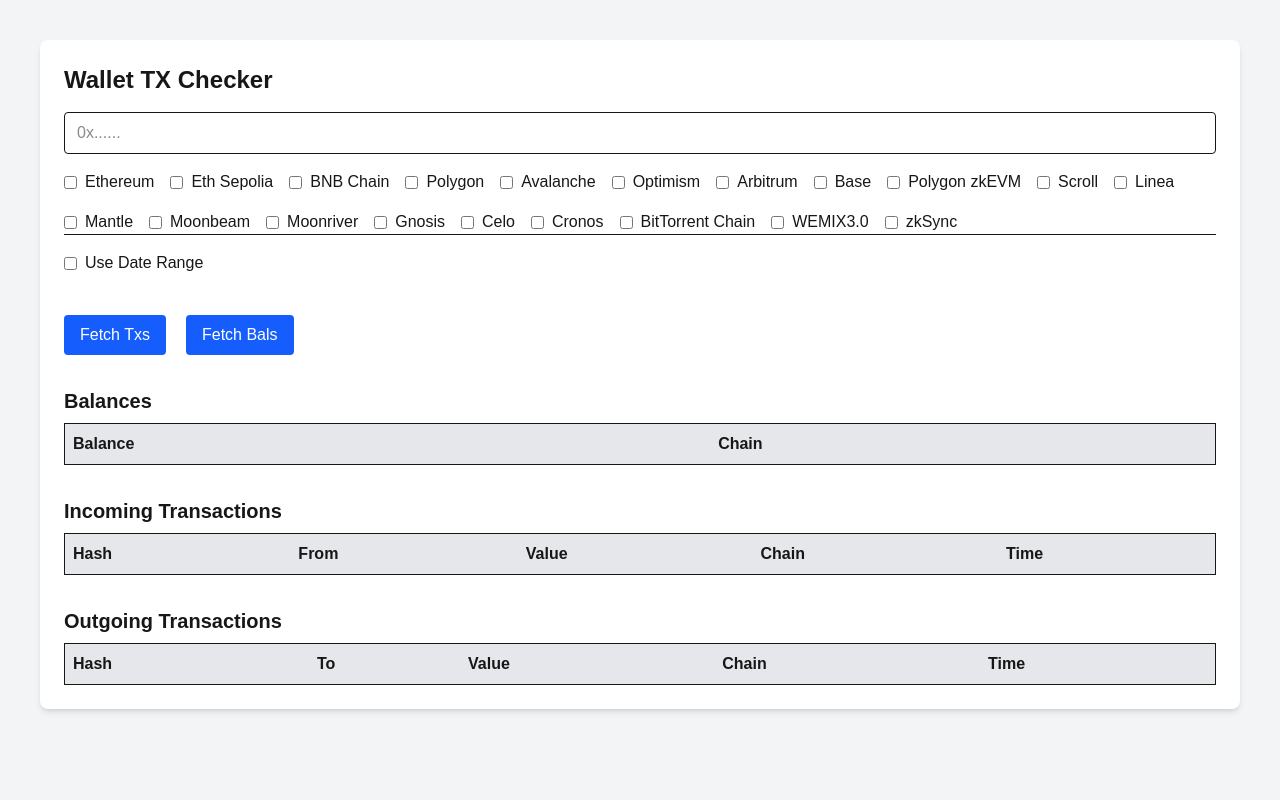
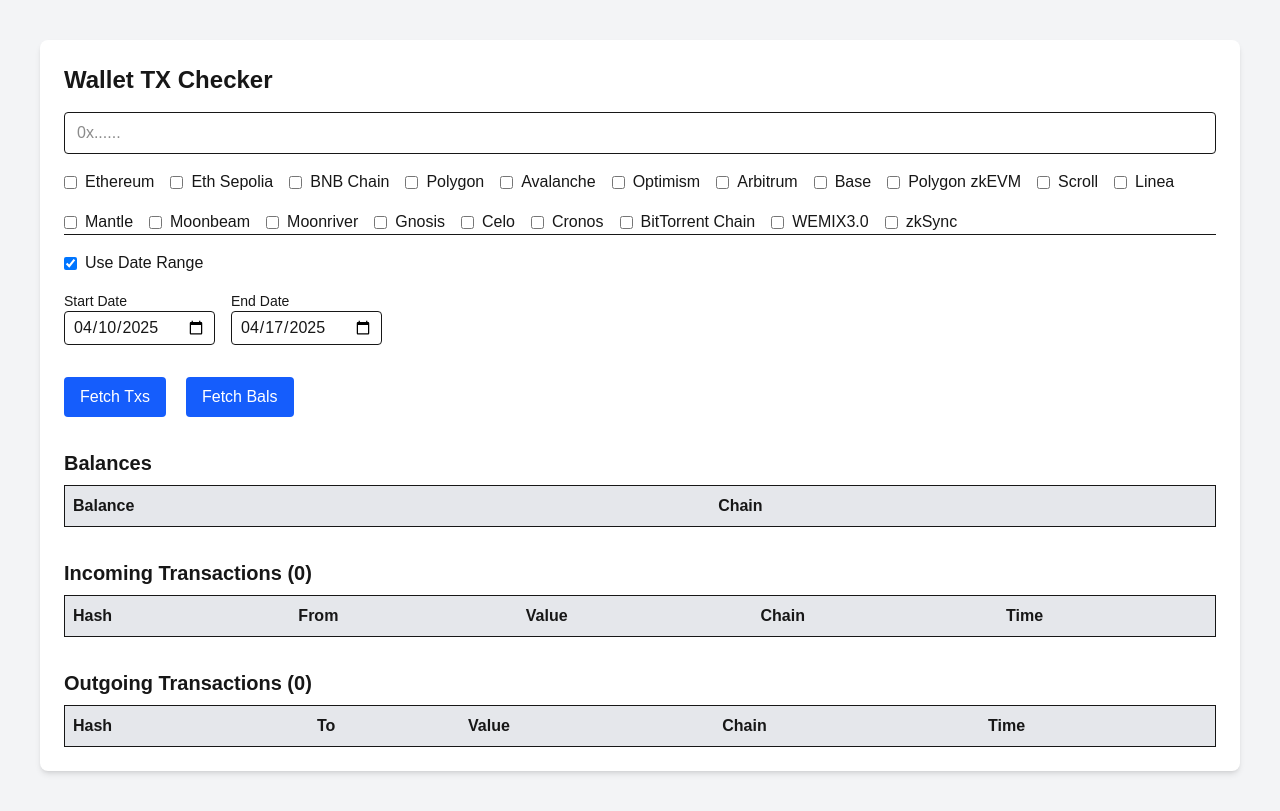
Before and after one commit to AbdulrazaqAS/multichain-wallet-tx-checker, a Next.js app: page / in a window 1280 px wide. Built offline with nearby package versions, Linux system fonts and the light colour scheme.

Commit message:
ui updated

```diff
--- a/src/components/DateRangeToggle.jsx
+++ b/src/components/DateRangeToggle.jsx
@@ -1,7 +1,7 @@
-import { useState } from "react";
+import { useState, useEffect } from "react";
 
 export default function DateRangeToggle({ onChange }) {
-  const [enabled, setEnabled] = useState(false);
+  const [enabled, setEnabled] = useState(true);
   const [startDate, setStartDate] = useState("");
   const [endDate, setEndDate] = useState("");
 
@@ -21,6 +21,15 @@
     setEndDate(updated[1]);
     onChange({ start: updated[0], end: updated[1] });
   };
+
+  useEffect(() => {
+    const end = new Date(Date.now()).toISOString().split("T")[0];
+    const oneWeek = 1000 * 60 * 60 * 24 * 7;
+    const start = new Date(Date.now() - oneWeek).toISOString().split("T")[0];
+    setStartDate(start);
+    setEndDate(end);
+    onChange({ start, end });
+  }, [enabled]);
 
   return (
     <div className="my-4">
@@ -56,6 +65,7 @@
           </div>
         </div>
       )}
+      {!enabled && <p className="text-orange-500">Please select date range to avoid reaching max API capacity</p>}
     </div>
   );
 }
--- a/src/pages/api/fetchBalances.js
+++ b/src/pages/api/fetchBalances.js
@@ -38,7 +38,10 @@
 
     // Delay after every 5 requests (max api calls/sec in etherscan for free tier)
     if ((i + 1) % 5 === 0) {
+      const start = Date.now();
       await wait(1100);
+      const end = Date.now();
+      console.log("Waited for ", (end-start)/1000, "s while fetching balances");
     }
   }
 
--- a/src/pages/index.js
+++ b/src/pages/index.js
@@ -175,7 +175,7 @@
     try {
       if (address.length !== 42) throw InvalidWalletAddressError;
       if (selectedChains.length === 0) throw NoChainSelectedError;
-
+        console.log("Dates", dateRange);
         setErrorMsg("");  // clear prev error
         setIsFetchingBals(true);
 
@@ -243,7 +243,7 @@
               ))}
             </tbody>
           </table>
-          <h2 className="text-xl font-semibold mb-2">Incoming Transactions</h2>
+          <h2 className="text-xl font-semibold mb-2">Incoming Transactions ({incoming.length})</h2>
           <table className="w-full text-left border mb-8">
             <thead className="bg-gray-200">
               <tr>
@@ -267,7 +267,7 @@
             </tbody>
           </table>
 
-          <h2 className="text-xl font-semibold mb-2">Outgoing Transactions</h2>
+          <h2 className="text-xl font-semibold mb-2">Outgoing Transactions ({outgoing.length})</h2>
           <table className="w-full text-left border">
             <thead className="bg-gray-200">
               <tr>
```
